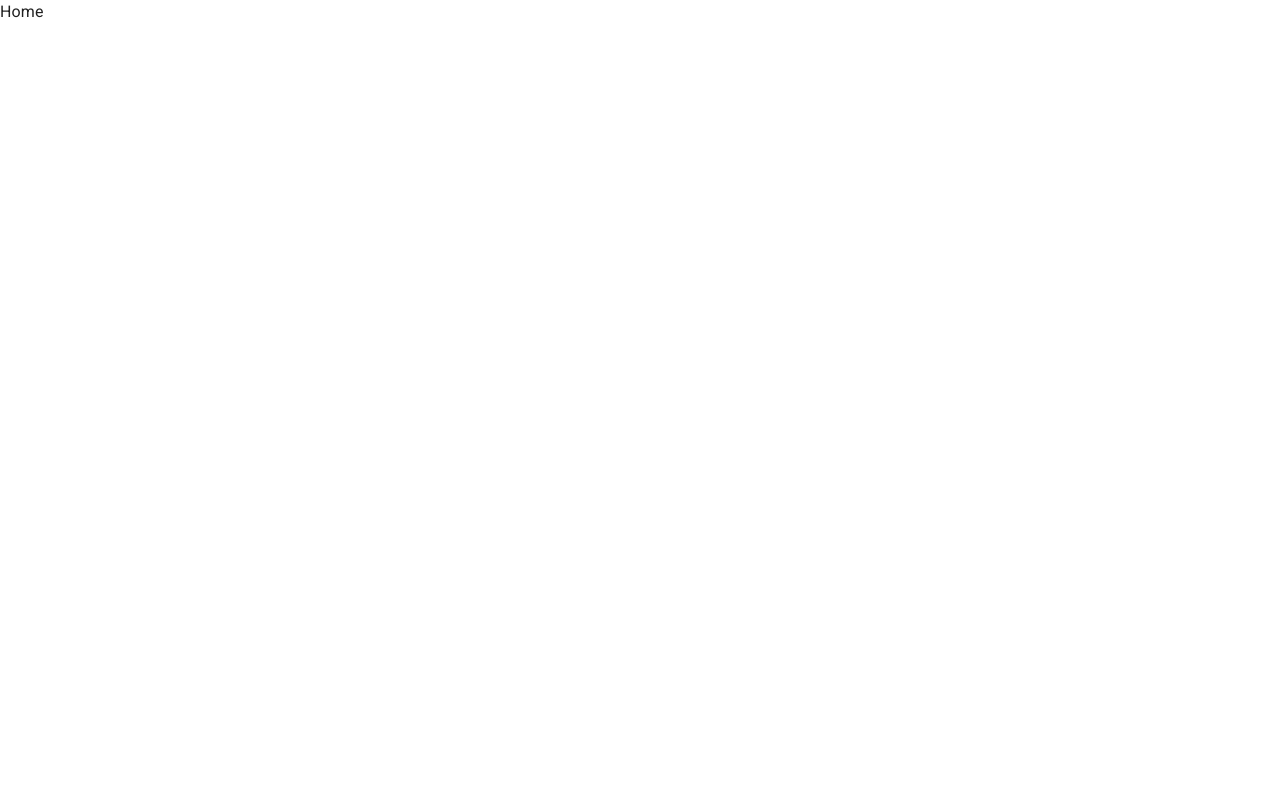
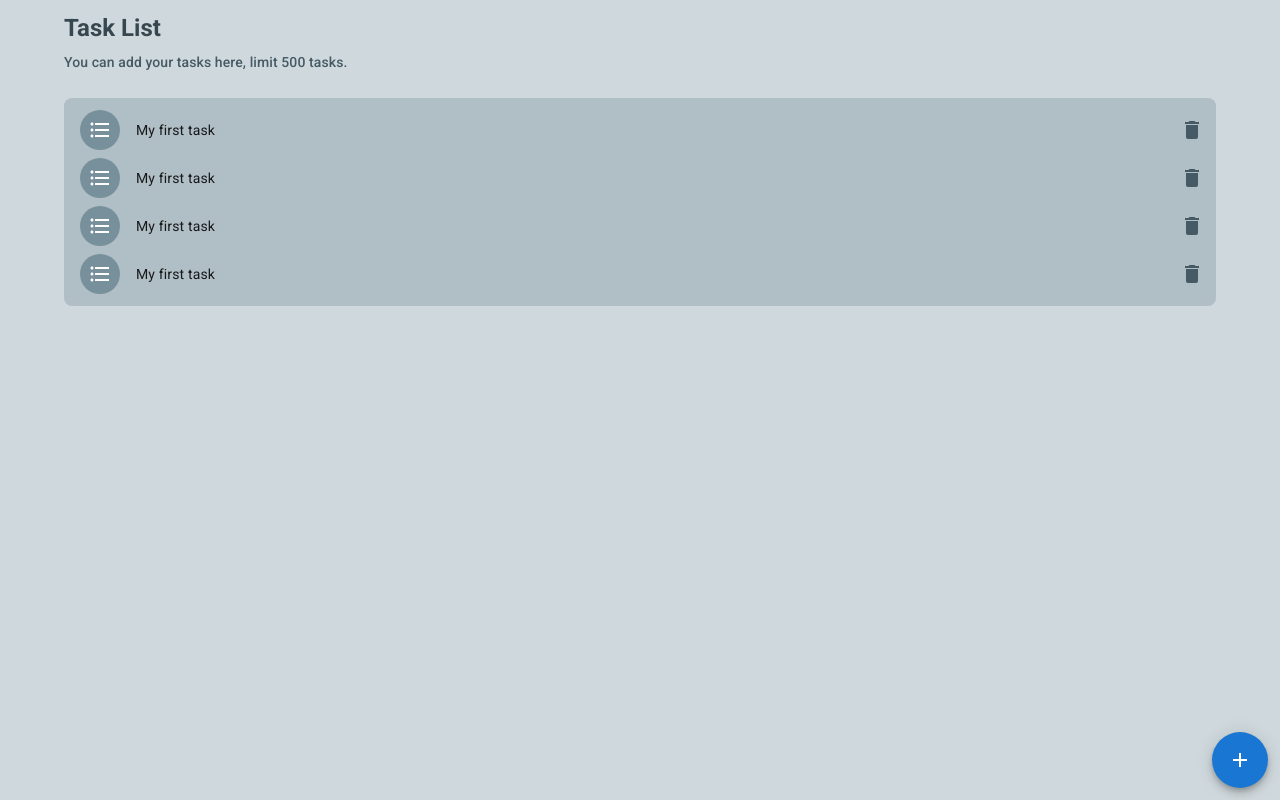
Before and after one commit to YUN-RU-TSENG/0020230329, a React (Vite) app: page / in a window 1280 px wide. Built offline with nearby package versions, Linux system fonts and the light colour scheme.

Commit message:
feat: finish Home page component

```diff
--- a/index.html
+++ b/index.html
@@ -9,10 +9,6 @@
             rel="stylesheet"
             href="https://fonts.googleapis.com/css?family=Roboto:300,400,500,700&display=swap"
         />
-        <link
-            rel="stylesheet"
-            href="https://fonts.googleapis.com/icon?family=Material+Icons"
-        />
     </head>
     <body>
         <div id="root"></div>
--- a/package.json
+++ b/package.json
@@ -19,6 +19,7 @@
     "dependencies": {
         "@emotion/react": "^11.10.6",
         "@emotion/styled": "^11.10.6",
+        "@mui/icons-material": "^5.11.11",
         "@mui/material": "^5.11.15",
         "@reduxjs/toolkit": "^1.9.3",
         "axios": "^1.3.4",
--- a/src/pages/Home.jsx
+++ b/src/pages/Home.jsx
@@ -1,3 +1,25 @@
+import { useState } from "react"
+
+import {
+    Container,
+    Box,
+    Typography,
+    List,
+    ListItem,
+    IconButton,
+    ListItemAvatar,
+    Avatar,
+    ListItemText,
+    Fab,
+} from "@mui/material"
+import {
+    Delete,
+    FormatListBulleted,
+    EmojiEmotions,
+    Add,
+} from "@mui/icons-material"
+import { blueGrey } from "@mui/material/colors"
+
 // import { useSelector, useDispatch } from "react-redux"
 // import {
 //     fetchTasks,
@@ -26,7 +48,146 @@ function Home() {
     //     dispatch(updateTask({ _uuid, completed, title }))
     // }
 
-    return <div>Home</div>
+    const [listItems] = useState([
+        {
+            _created: 1636112613.207888,
+            _data_type: "task",
+            _is_deleted: false,
+            _modified: 1636112613.207898,
+            _self_link:
+                "https://crudapi.co.uk/api/v1/task/c54ff081-f858-4e5b-8041-4c22f153c926",
+            _user: "baeb6fd4-f196-485f-9130-d5455ad16074",
+            _uuid: "c54ff081-f858-4e5b-8041-4c22f153c926",
+            completed: false,
+            title: "My first task",
+        },
+        {
+            _created: 1636112613.207888,
+            _data_type: "task",
+            _is_deleted: false,
+            _modified: 1636112613.207898,
+            _self_link:
+                "https://crudapi.co.uk/api/v1/task/c54ff081-f858-4e5b-8041-4c22f153c926",
+            _user: "baeb6fd4-f196-485f-9130-d5455ad16074",
+            _uuid: "c54ff081-f858-4e5b-8041-4c22f153c926",
+            completed: false,
+            title: "My first task",
+        },
+        {
+            _created: 1636112613.207888,
+            _data_type: "task",
+            _is_deleted: false,
+            _modified: 1636112613.207898,
+            _self_link:
+                "https://crudapi.co.uk/api/v1/task/c54ff081-f858-4e5b-8041-4c22f153c926",
+            _user: "baeb6fd4-f196-485f-9130-d5455ad16074",
+            _uuid: "c54ff081-f858-4e5b-8041-4c22f153c926",
+            completed: false,
+            title: "My first task",
+        },
+        {
+            _created: 1636112613.207888,
+            _data_type: "task",
+            _is_deleted: false,
+            _modified: 1636112613.207898,
+            _self_link:
+                "https://crudapi.co.uk/api/v1/task/c54ff081-f858-4e5b-8041-4c22f153c926",
+            _user: "baeb6fd4-f196-485f-9130-d5455ad16074",
+            _uuid: "c54ff081-f858-4e5b-8041-4c22f153c926",
+            completed: false,
+            title: "My first task",
+        },
+    ])
+
+    return (
+        <Box
+            sx={{
+                bgcolor: blueGrey[100],
+            }}
+        >
+            <Container
+                maxWidth="lg"
+                sx={{
+                    paddingY: "12px",
+                    minHeight: "100vh",
+                }}
+            >
+                <Box sx={{ marginBottom: "24px" }}>
+                    <Typography
+                        variant="h5"
+                        gutterBottom
+                        component="h2"
+                        sx={{
+                            fontWeight: 700,
+                            color: blueGrey[800],
+                        }}
+                    >
+                        Task List
+                    </Typography>
+                    <Typography
+                        variant="subtitle2"
+                        sx={{
+                            color: blueGrey[700],
+                        }}
+                    >
+                        You can add your tasks here, limit 500 tasks.
+                    </Typography>
+                </Box>
+                <Box>
+                    <List
+                        dense={true}
+                        sx={{
+                            borderRadius: "8px",
+                            bgcolor: blueGrey[200],
+                        }}
+                    >
+                        {listItems.length === 0 ? (
+                            <Box sx={{ textAlign: "center", padding: "12px" }}>
+                                <EmojiEmotions />{" "}
+                                <Typography
+                                    variant="subtitle2"
+                                    gutterBottom
+                                    sx={{
+                                        color: blueGrey[700],
+                                    }}
+                                >
+                                    There is empty. Try to add some tasks.
+                                </Typography>
+                            </Box>
+                        ) : (
+                            listItems.map((item) => (
+                                <ListItem
+                                    key={item._uuid}
+                                    secondaryAction={
+                                        <IconButton
+                                            edge="end"
+                                            aria-label="delete"
+                                        >
+                                            <Delete
+                                                sx={{ color: blueGrey[700] }}
+                                            />
+                                        </IconButton>
+                                    }
+                                >
+                                    <ListItemAvatar>
+                                        <Avatar sx={{ bgcolor: blueGrey[400] }}>
+                                            <FormatListBulleted />
+                                        </Avatar>
+                                    </ListItemAvatar>
+                                    <ListItemText primary={item.title} />
+                                </ListItem>
+                            ))
+                        )}
+                    </List>
+                </Box>
+                <Box sx={{ position: "fixed", right: "12px", bottom: "12px" }}>
+                    <Fab color="primary" aria-label="add">
+                        <Add />
+                    </Fab>
+                </Box>
+            </Container>
+        </Box>
+    )
 }
 
 export default Home
--- a/src/pages/NotFound.jsx
+++ b/src/pages/NotFound.jsx
@@ -1,5 +1,34 @@
+import { Box, Typography, Link, Stack } from "@mui/material"
+import { blueGrey } from "@mui/material/colors"
+
 function NotFound() {
-    return <div>NotFound</div>
+    return (
+        <Box
+            sx={{
+                bgcolor: blueGrey[100],
+            }}
+        >
+            <Stack
+                direction="row"
+                justifyContent="center"
+                alignItems="center"
+                spacing={0}
+                sx={{ minHeight: "100vh" }}
+            >
+                <Typography
+                    variant="h5"
+                    gutterBottom
+                    component="h2"
+                    sx={{
+                        fontWeight: 700,
+                        color: blueGrey[800],
+                    }}
+                >
+                    404，回首頁 <Link href="#">Link</Link>
+                </Typography>
+            </Stack>
+        </Box>
+    )
 }
 
 export default NotFound
```
Also changed, not shown: 1 other file (tests, documents, lock files or other folders).
